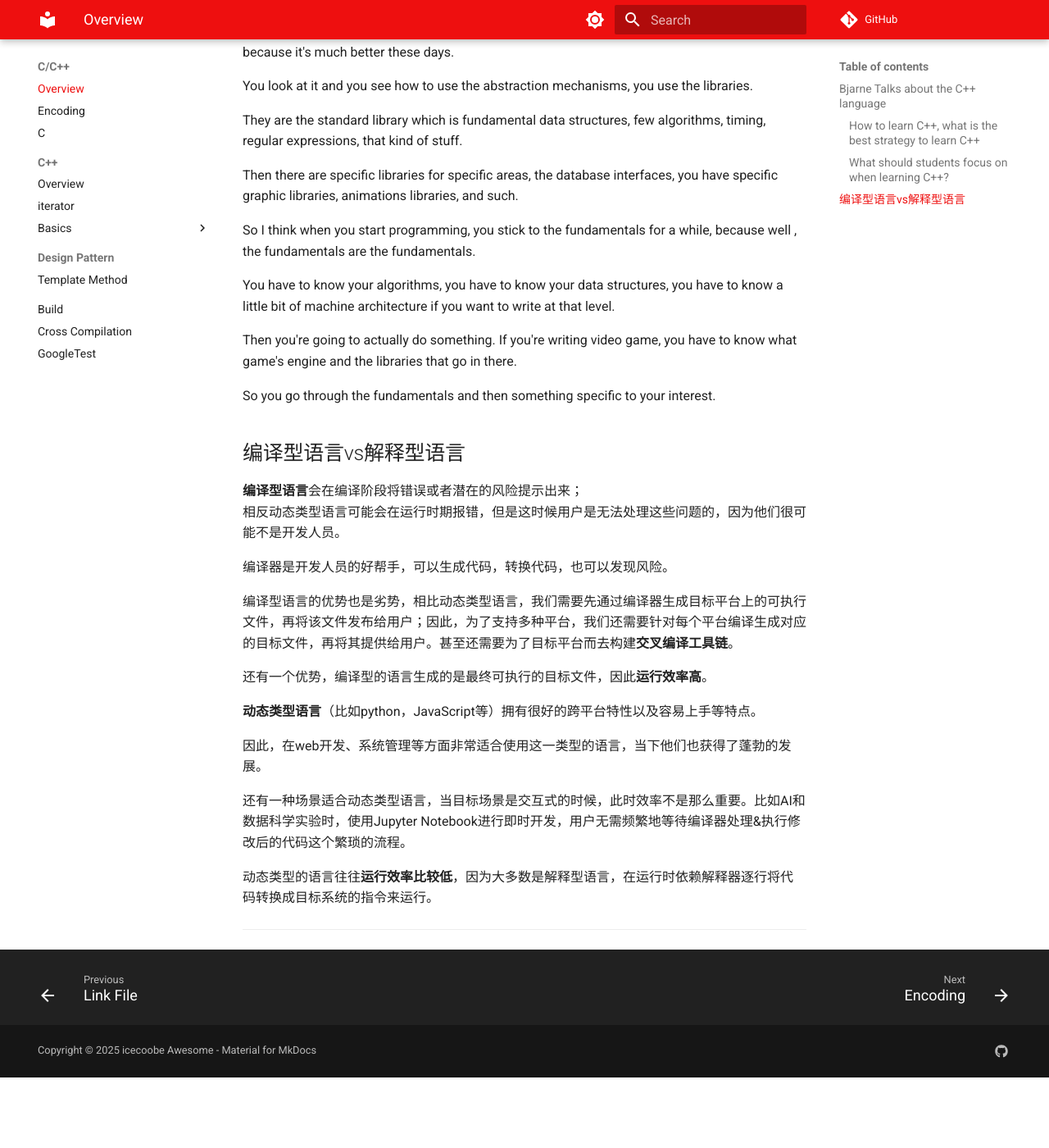
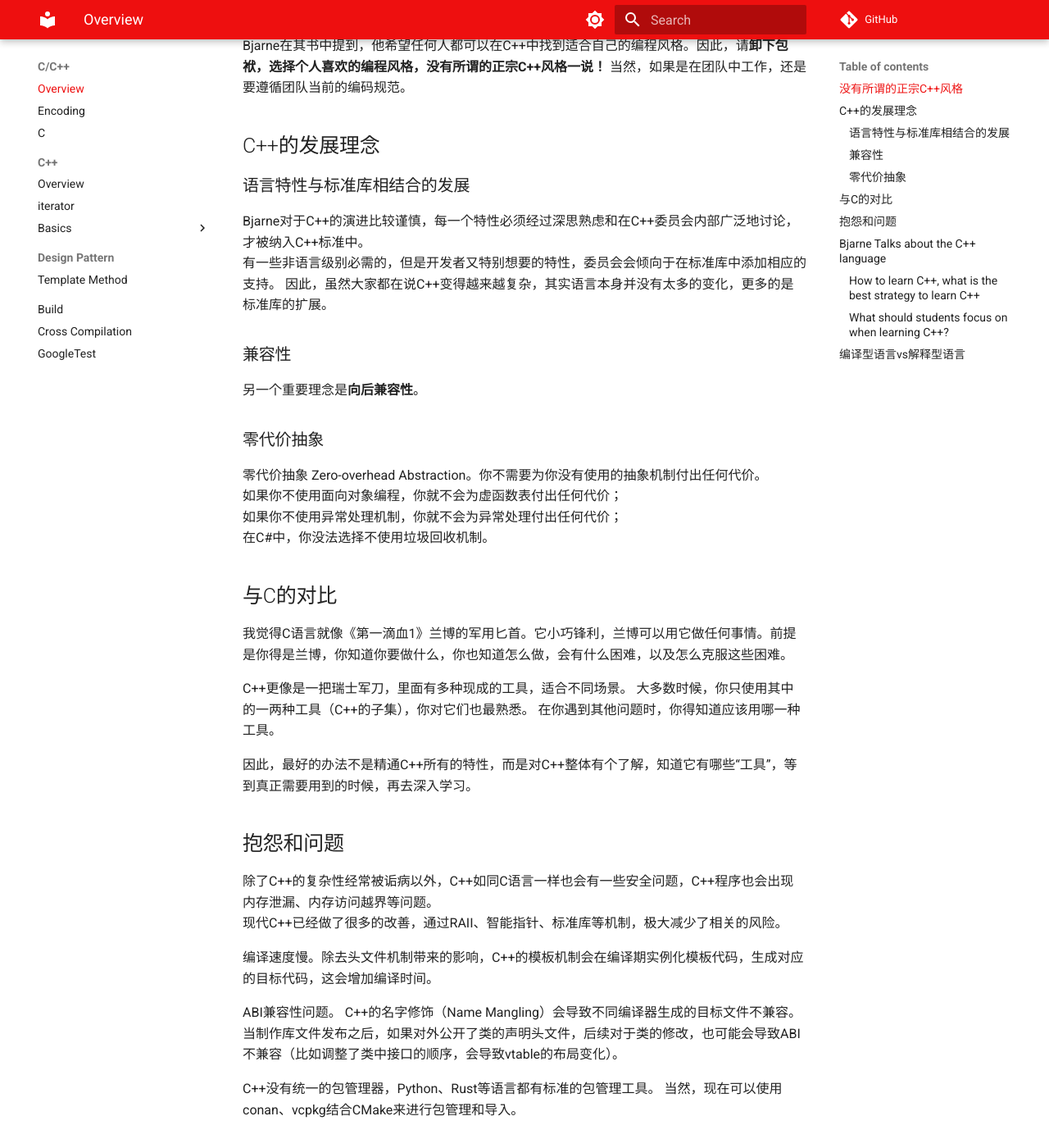
Before and after one commit to icecoobe/notes, an MkDocs documentation site: the page built from docs/c-cpp/00.overview.md, in a window 1280 px wide and 1400 px high, scrolled down 872 px. Shown: the whole window at 82% size. Built offline with MkDocs 1.6.1 and Material for MkDocs 9.7.7, drawn with Linux system fonts in a browser that asks for light colours; comment, search, counter and statistics services are not loaded; before the commit the page ends 2186 px from its top, so only the background shows below that; some of the changed text lies outside the part shown.

Commit message:
add c++ overview, fix format issue

```diff
--- a/docs/c-cpp/00.overview.md
+++ b/docs/c-cpp/00.overview.md
@@ -1,4 +1,68 @@
 # Overview
+
+C++是一门高性能的编译型语言，广泛应用于多种领域，系统软件、游戏引擎、服务器后端、嵌入式系统、银行系统等等。<br>
+它是由Bjarne Stroustrup于1979年在贝尔实验室发明的。最初被称为“C with Classes”，后来在1983年被正式命名为C++。<br>
+
+如大多数软件作品的发展类似，软件作者会使用现有的一些轮子来进行实验和PoC制作。早期的时候Bjarne使用C的宏机制来实现面向对象的特性，最终再使用C的编译套件来完成编译工作。
+具体的故事和心路历程可以参考Bjarne的著作《C++语言的设计和演化》（The Design and Evolution of C++）。
+
+## 没有所谓的正宗C++风格
+
+C++支持多种范式（Multi-Paradigm）编程：
+
+1. 面向过程式编程
+2. 面向对象编程
+3. 泛型编程
+4. 函数式编程
+5. 并发编程 - C++11中引入了线程库，支持并发编程。Go、Erlang这种属于语言级别的支持并发编程。
+6. 元编程 - 编译期执行代码
+7. *模块化编程* C++20中引入了模块化编程，用来改善传统的头文件机制，类似nodejs、python等语言的模块化机制
+
+Bjarne在其书中提到，他希望任何人都可以在C++中找到适合自己的编程风格。因此，请**卸下包袱，选择个人喜欢的编程风格，没有所谓的正宗C++风格一说！**
+当然，如果是在团队中工作，还是要遵循团队当前的编码规范。
+
+## C++的发展理念
+
+### 语言特性与标准库相结合的发展
+
+Bjarne对于C++的演进比较谨慎，每一个特性必须经过深思熟虑和在C++委员会内部广泛地讨论，才被纳入C++标准中。<br>
+有一些非语言级别必需的，但是开发者又特别想要的特性，委员会会倾向于在标准库中添加相应的支持。
+因此，虽然大家都在说C++变得越来越复杂，其实语言本身并没有太多的变化，更多的是标准库的扩展。
+
+### 兼容性
+
+另一个重要理念是**向后兼容性**。
+
+### 零代价抽象
+
+零代价抽象 Zero-overhead Abstraction。你不需要为你没有使用的抽象机制付出任何代价。<br>
+如果你不使用面向对象编程，你就不会为虚函数表付出任何代价；<br>
+如果你不使用异常处理机制，你就不会为异常处理付出任何代价；<br>
+在C#中，你没法选择不使用垃圾回收机制。
+
+## 与C的对比
+
+我觉得C语言就像《第一滴血1》兰博的军用匕首。它小巧锋利，兰博可以用它做任何事情。前提是你得是兰博，你知道你要做什么，你也知道怎么做，会有什么困难，以及怎么克服这些困难。
+
+C++更像是一把瑞士军刀，里面有多种现成的工具，适合不同场景。
+大多数时候，你只使用其中的一两种工具（C++的子集），你对它们也最熟悉。
+在你遇到其他问题时，你得知道应该用哪一种工具。<br>
+
+因此，最好的办法不是精通C++所有的特性，而是对C++整体有个了解，知道它有哪些“工具”，等到真正需要用到的时候，再去深入学习。
+
+## 抱怨和问题
+
+除了C++的复杂性经常被诟病以外，C++如同C语言一样也会有一些安全问题，C++程序也会出现内存泄漏、内存访问越界等问题。<br>
+现代C++已经做了很多的改善，通过RAII、智能指针、标准库等机制，极大减少了相关的风险。
+
+编译速度慢。除去头文件机制带来的影响，C++的模板机制会在编译期实例化模板代码，生成对应的目标代码，这会增加编译时间。<br>
+
+ABI兼容性问题。
+C++的名字修饰（Name Mangling）会导致不同编译器生成的目标文件不兼容。
+当制作库文件发布之后，如果对外公开了类的声明头文件，后续对于类的修改，也可能会导致ABI不兼容（比如调整了类中接口的顺序，会导致vtable的布局变化）。
+
+C++没有统一的包管理器，Python、Rust等语言都有标准的包管理工具。
+当然，现在可以使用conan、vcpkg结合CMake来进行包管理和导入。
 
 ## Bjarne Talks about the C++ language
 
```
Also changed, not shown: docs/Qt/00.overview.md (+71 -63 lines), docs/c-cpp/basics/virtual.md (+1 -1 lines), docs/c-cpp/build.md (+4 -4 lines).
